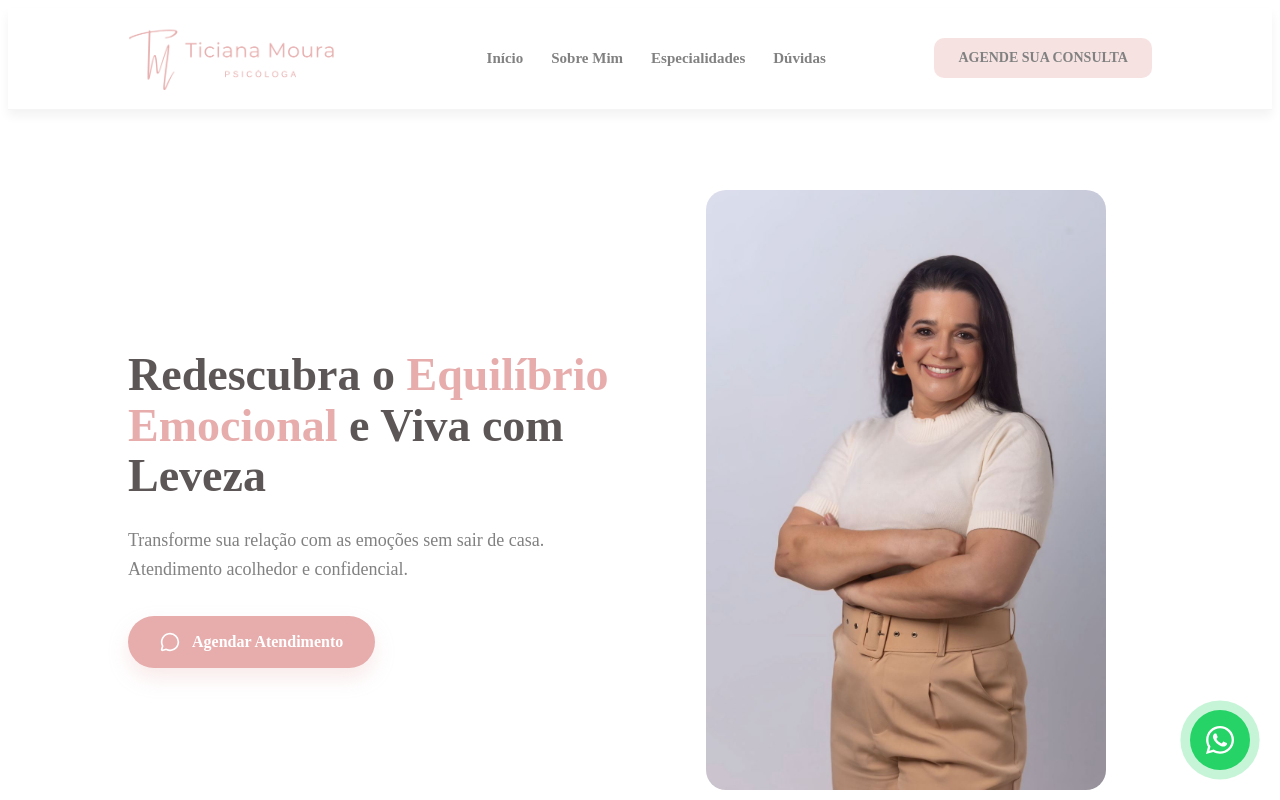
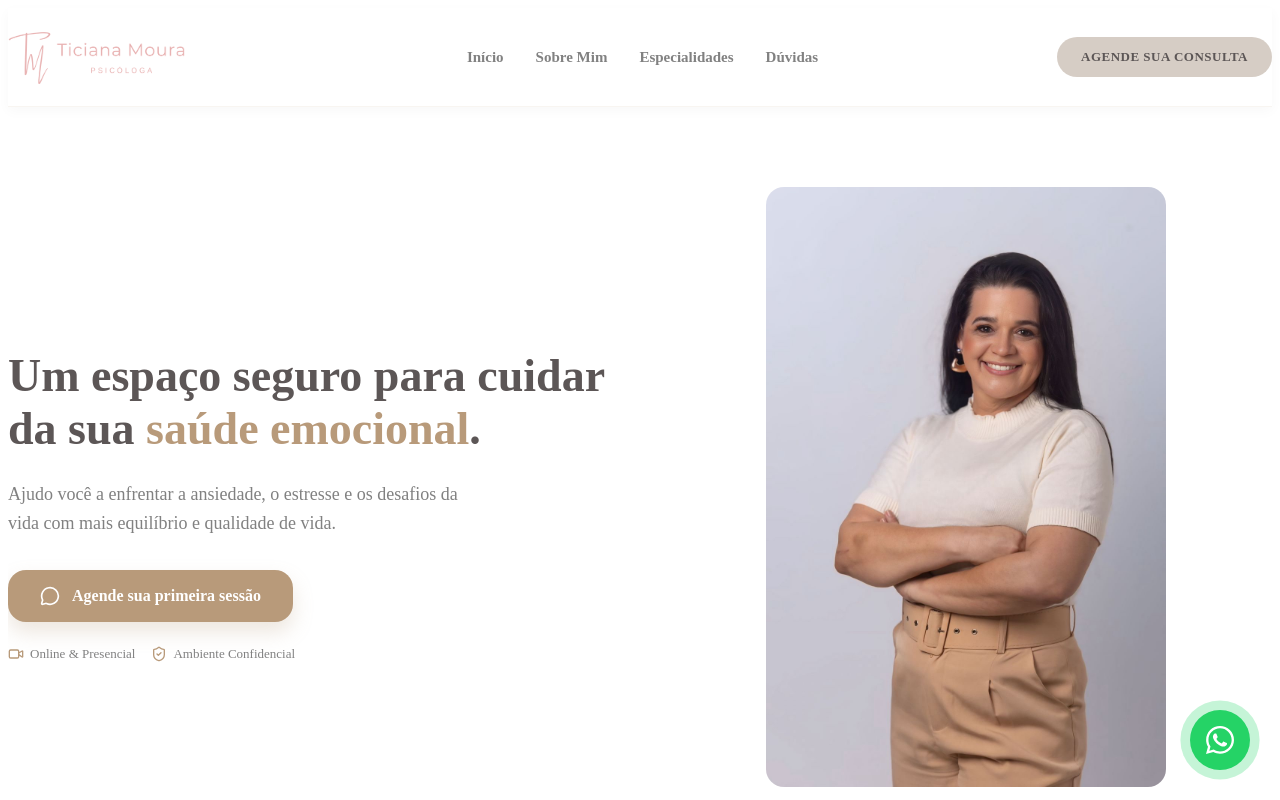
Before and after one commit to kauatorresfranca/ticiana-moura-psic, a React (Vite) app: page / in a window 1280 px wide. Shown: the top 800 px of the page. Built offline with nearby package versions, Linux system fonts and the light colour scheme; the HTML template or start-up script is replaced by a standard one.

Commit message:
feat: update styles across multiple sections for improved aesthetics and consistency; adjust background colors, paddings, and container widths

```diff
--- a/src/components/sections/about-me/styles.tsx
+++ b/src/components/sections/about-me/styles.tsx
@@ -3,10 +3,8 @@ import { breakpoints, colors } from '../../../../styles'
 
 export const AboutSection = styled.section`
   padding: 100px 0;
-  background-color: #fff;
 
   .container {
-    max-width: 1024px;
     margin: 0 auto;
     padding: 0 16px;
   }
--- a/src/components/sections/faq/styles.ts
+++ b/src/components/sections/faq/styles.ts
@@ -4,7 +4,6 @@ import { motion } from 'framer-motion'
 
 export const FAQSection = styled.section`
   padding: 100px 0;
-  background-color: #fff;
 
   .container {
     max-width: 800px;
--- a/src/components/sections/header/index.tsx
+++ b/src/components/sections/header/index.tsx
@@ -13,14 +13,16 @@ const Header = () => {
     'Dúvidas',
   ]
 
+  const handleLinkClick = () => {
+    setIsMenuOpen(false)
+  }
 
   return (
     <S.HeaderWrapper>
-
       <S.HeaderContainer>
         <div className="container content">
           <S.LogoContainer href="/">
-            <img src={logo} alt="Logo" />
+            <img src={logo} alt="Logo Psicóloga" />
           </S.LogoContainer>
 
           <S.Nav isOpen={isMenuOpen}>
@@ -29,6 +31,7 @@ const Header = () => {
                 <li key={item}>
                   <S.HeaderMenuItem
                     href={`#${item.toLowerCase().replace(' ', '-')}`}
+                    onClick={handleLinkClick}
                   >
                     {item}
                   </S.HeaderMenuItem>
@@ -38,12 +41,16 @@ const Header = () => {
           </S.Nav>
 
           <S.Actions>
-            <S.HeaderLink href='https://wa.me/+5582996727126?text=Olá, gostaria de agendar uma consulta.'>
+            <S.HeaderLink
+              href='https://wa.me/+5582996727126?text=Olá, gostaria de agendar uma consulta.'
+              target="_blank"
+              rel="noopener noreferrer"
+            >
               AGENDE SUA CONSULTA
             </S.HeaderLink>
 
-            <S.MobileMenu onClick={() => setIsMenuOpen(!isMenuOpen)}>
-              {isMenuOpen ? <X size={28} /> : <Menu size={28} />}
+            <S.MobileMenu onClick={() => setIsMenuOpen(!isMenuOpen)} aria-label="Menu">
+              {isMenuOpen ? <X size={26} /> : <Menu size={26} />}
             </S.MobileMenu>
           </S.Actions>
         </div>
--- a/src/components/sections/header/styles.ts
+++ b/src/components/sections/header/styles.ts
@@ -2,8 +2,14 @@ import styled, { keyframes } from 'styled-components'
 import { colors, breakpoints } from '../../../../styles'
 
 const slideIn = keyframes`
-  from { opacity: 0; transform: translateY(-20px); }
-  to { opacity: 1; transform: translateY(0); }
+  from {
+    opacity: 0;
+    transform: translateY(-15px);
+  }
+  to {
+    opacity: 1;
+    transform: translateY(0);
+  }
 `
 
 export const HeaderWrapper = styled.div`
@@ -11,56 +17,64 @@ export const HeaderWrapper = styled.div`
   position: sticky;
   top: 0;
   z-index: 1000;
-  box-shadow: 0 6px 10px rgba(0, 0, 0, 0.05);
+  box-shadow: 0 4px 12px rgba(0, 0, 0, 0.03);
 `
 
 export const HeaderContainer = styled.header`
-  background-color: #fff;
-  padding: 12px 0;
-  border-bottom: 1px solid #f5f5f5;
+  background-color: rgba(255, 255, 255, 0.95);
+  backdrop-filter: blur(8px);
+  -webkit-backdrop-filter: blur(8px);
+  border-bottom: 1px solid rgba(184, 154, 122, 0.1);
 
+  /* CORREÇÃO: O comportamento de grid flexível agora se limita à largura máxima do container */
   .content {
     display: flex;
     justify-content: space-between;
     align-items: center;
-    max-width: 1024px;
-    margin: 0 auto;
-    padding: 0 16px;
+    padding-top: 16px;
+    padding-bottom: 16px;
   }
 `
 
 export const LogoContainer = styled.a`
   display: flex;
+  align-items: center;
 
   img {
-    width: 210px;
+    width: 180px;
     height: auto;
+    object-fit: contain;
+
+    @media (max-width: ${breakpoints.mobile}) {
+      width: 150px;
+    }
   }
 `
 
 export const Nav = styled.nav<{ isOpen: boolean }>`
   ul {
     display: flex;
-    gap: 28px;
+    gap: 32px;
     list-style: none;
   }
 
-  @media (max-width: ${breakpoints.tablet}) {
+  @media (max-width: ${breakpoints.mobile}) {
     display: ${props => (props.isOpen ? 'flex' : 'none')};
     flex-direction: column;
     position: absolute;
     top: 100%;
     left: 0;
     width: 100%;
-    background: #fff;
-    padding: 40px 20px;
-    box-shadow: 0 10px 20px rgba(0,0,0,0.1);
-    animation: ${slideIn} 0.3s ease-out;
+    background: ${colors.white};
+    padding: 32px 24px;
+    box-shadow: 0 10px 25px rgba(0, 0, 0, 0.08);
+    border-bottom: 2px solid ${colors.primaryTransparent};
+    animation: ${slideIn} 0.25s ease-out;
 
     ul {
       flex-direction: column;
       align-items: center;
-      gap: 25px;
+      gap: 24px;
     }
   }
 `
@@ -71,7 +85,7 @@ export const HeaderMenuItem = styled.a`
   font-size: 15px;
   position: relative;
   padding-bottom: 4px;
-  transition: all 0.3s ease;
+  transition: color 0.3s ease;
   text-decoration: none;
 
   &::after {
@@ -79,6 +93,7 @@ export const HeaderMenuItem = styled.a`
     position: absolute;
     bottom: 0;
     left: 0;
+    width: 0;
     height: 2px;
     background-color: ${colors.primary};
     transition: width 0.3s ease;
@@ -86,33 +101,38 @@ export const HeaderMenuItem = styled.a`
 
   &:hover {
     color: ${colors.primary};
-    &::after { width: 100%; }
+
+    &::after {
+      width: 100%;
+    }
   }
 `
 
 export const Actions = styled.div`
   display: flex;
   align-items: center;
-  gap: 20px;
+  gap: 16px;
 `
 
 export const HeaderLink = styled.a`
   padding: 12px 24px;
   background-color: ${colors.primaryTransparent};
-  color: ${colors.text};
-  border-radius: 10px;
+  color: ${colors.title};
+  border-radius: 50px;
   text-decoration: none;
-  font-size: 14px;
+  font-size: 13px;
   font-weight: 700;
-  transition: all 0.4s ease-in-out;
+  letter-spacing: 0.5px;
+  transition: all 0.3s ease;
 
   &:hover {
     background-color: ${colors.primary};
-    color: #fff;
-    transform: scale(1.05);
+    color: ${colors.white};
+    transform: translateY(-2px);
+    box-shadow: 0 6px 12px ${colors.primary}30;
   }
 
-  @media (max-width: ${breakpoints.tablet}) {
+  @media (max-width: ${breakpoints.mobile}) {
     display: none;
   }
 `
@@ -123,8 +143,14 @@ export const MobileMenu = styled.button`
   border: none;
   cursor: pointer;
   color: ${colors.title};
+  padding: 4px;
+  transition: color 0.2s;
 
-  @media (max-width: ${breakpoints.tablet}) {
+  &:hover {
+    color: ${colors.primary};
+  }
+
+  @media (max-width: ${breakpoints.mobile}) {
     display: flex;
     align-items: center;
     justify-content: center;
--- a/src/components/sections/hero/index.tsx
+++ b/src/components/sections/hero/index.tsx
@@ -1,7 +1,7 @@
 import { motion } from 'framer-motion'
 import * as S from './styles'
 import HeroImage from '../../../assets/images/heroImage2.jpeg'
-import { MessageCircle } from 'lucide-react'
+import { MessageCircle, ShieldCheck, Video, ShieldAlert } from 'lucide-react'
 
 export const Hero = () => {
   return (
@@ -15,18 +15,32 @@ export const Hero = () => {
             viewport={{ once: true }}
           >
             <S.HeroTitle>
-              Redescubra o <span>Equilíbrio Emocional</span> e Viva com Leveza
+              Um espaço seguro para cuidar da sua <span>saúde emocional</span>.
             </S.HeroTitle>
             <S.HeroDescription>
-              Transforme sua relação com as emoções sem sair de casa. Atendimento acolhedor e confidencial.
+              Ajudo você a enfrentar a ansiedade, o estresse e os desafios da vida com mais equilíbrio e qualidade de vida.
             </S.HeroDescription>
+
             <S.HeroButton
               href="https://wa.me/+5582996727126?text=Oi, gostaria de agendar uma consulta."
               target="_blank"
+              rel="noopener noreferrer"
             >
               <MessageCircle size={20} />
-              Agendar Atendimento
+              Agende sua primeira sessão
             </S.HeroButton>
+
+            {/* Selos de conversão e segurança logo abaixo do CTA */}
+            <S.HeroBadges>
+              <div className="badge">
+                <Video size={16} />
+                <span>Online & Presencial</span>
+              </div>
+              <div className="badge">
+                <ShieldCheck size={16} />
+                <span>Ambiente Confidencial</span>
+              </div>
+            </S.HeroBadges>
           </motion.div>
 
           <S.ImageContainer
--- a/src/components/sections/hero/styles.ts
+++ b/src/components/sections/hero/styles.ts
@@ -3,14 +3,7 @@ import { colors, breakpoints } from '../../../../styles'
 
 export const HeroSection = styled.section`
   padding: 80px 0;
-  background-color: #fff;
   overflow: hidden;
-
-  .container {
-    max-width: 1024px;
-    margin: 0 auto;
-    padding: 0 16px;
-  }
 
   @media (max-width: ${breakpoints.tablet}) {
     padding: 40px 0;
@@ -20,7 +13,7 @@ export const HeroSection = styled.section`
 export const HeroContent = styled.div`
   display: grid;
   grid-template-columns: 1fr 1fr;
-  align-items: center;
+  align-items: center; /* CORREÇÃO: Alinha verticalmente os elementos de forma simétrica */
   gap: 40px;
 
   @media (max-width: ${breakpoints.tablet}) {
@@ -31,7 +24,7 @@ export const HeroContent = styled.div`
 
 export const HeroTitle = styled.h1`
   font-size: 46px;
-  line-height: 1.1;
+  line-height: 1.15;
   color: ${colors.title};
   font-weight: 800;
   margin-bottom: 24px;
@@ -41,7 +34,7 @@ export const HeroTitle = styled.h1`
   }
 
   @media (max-width: ${breakpoints.tablet}) {
-    font-size: 40px;
+    font-size: 32px;
   }
 `
 
@@ -53,7 +46,8 @@ export const HeroDescription = styled.p`
   max-width: 480px;
 
   @media (max-width: ${breakpoints.tablet}) {
-    margin: 0 auto 32px;
+    font-size: 16px;
+    margin: 0 auto 24px;
   }
 `
 
@@ -64,7 +58,7 @@ export const HeroButton = styled.a`
   background-color: ${colors.primary};
   color: #fff;
   padding: 16px 32px;
-  border-radius: 50px;
+  border-radius: 18px;
   font-weight: 700;
   font-size: 16px;
   text-decoration: none;
@@ -83,6 +77,32 @@ export const HeroButton = styled.a`
   }
 `
 
+export const HeroBadges = styled.div`
+  display: flex;
+  gap: 16px;
+  margin-top: 24px;
+  flex-wrap: wrap;
+
+  .badge {
+    display: flex;
+    align-items: center;
+    gap: 6px;
+    color: ${colors.text};
+    font-size: 13px;
+    font-weight: 500;
+
+    svg {
+      color: ${colors.primary};
+    }
+  }
+
+  @media (max-width: ${breakpoints.tablet}) {
+    justify-content: center;
+    gap: 12px;
+    margin-top: 20px;
+  }
+`
+
 export const ImageContainer = styled.div`
   position: relative;
   display: flex;
@@ -92,19 +112,14 @@ export const ImageContainer = styled.div`
     width: 100%;
     max-width: 400px;
     height: auto;
-    border-radius: 20px;
+    border-radius: 18px;
   }
 
-  /* Detalhe decorativo sutil atrás da imagem, como na Ótica */
-  &::before {
-    content: '';
-    position: absolute;
-    top: -20px;
-    right: -20px;
-    width: 100px;
-    height: 100px;
-    background-color: ${colors.primaryTransparent};
-    border-radius: 50%;
-    z-index: -1;
+  @media (max-width: ${breakpoints.tablet}) {
+    grid-row: 1;
+
+    img {
+      max-width: 280px;
+    }
   }
 `
--- a/src/components/sections/pain-points/styles.ts
+++ b/src/components/sections/pain-points/styles.ts
@@ -3,10 +3,8 @@ import { breakpoints, colors } from '../../../../styles'
 
 export const PainPointsSection = styled.section`
   padding: 80px 0;
-  background-color: #fcfcfc;
 
   .container {
-    max-width: 1024px;
     margin: 0 auto;
     padding: 0 16px;
   }
--- a/src/components/sections/testimonials/styles.ts
+++ b/src/components/sections/testimonials/styles.ts
@@ -3,7 +3,6 @@ import { breakpoints, colors } from '../../../../styles'
 
 export const TestimonialsSection = styled.section`
   padding: 100px 0;
-  background-color: #fff;
 
   .container {
     max-width: 1140px;
--- a/src/components/sections/treatments/styles.ts
+++ b/src/components/sections/treatments/styles.ts
@@ -3,10 +3,8 @@ import { breakpoints, colors } from '../../../../styles'
 
 export const TreatmentsSection = styled.section`
   padding: 100px 0;
-  background-color: #fcfcfc;
 
   .container {
-    max-width: 1024px;
     margin: 0 auto;
     padding: 0 16px;
   }
@@ -60,7 +58,7 @@ export const TreatmentsList = styled.div`
 export const TreatmentItem = styled.div`
   background-color: #fff;
   padding: 40px 24px;
-  border-radius: 20px;
+  border-radius: 18px;
   display: flex;
   flex-direction: column;
   align-items: center;
--- a/styles.ts
+++ b/styles.ts
@@ -1,10 +1,9 @@
 import { createGlobalStyle } from "styled-components";
 
-
 export const colors = {
-  primary: "#e7adad",
-  primaryTransparent: "rgba(231, 173, 173, 0.35)",
-  background: "#f9f9f9",
+  primary: "#B89A7A",
+  primaryTransparent: "rgba(139, 111, 90, 0.35)",
+  background: "#F5F1EB",
   title: "#5c5656",
   text: "#818181",
   white: "#ffffff"
@@ -14,25 +13,27 @@ export const breakpoints = {
   mobile: "768px",
   tablet: "1024px",
   desktop: "1200px",
-}
+};
 
 export const GlobalStyle = createGlobalStyle`
   * {
     box-sizing: border-box;
     margin: 0;
     padding: 0;
-    font-family: montserrat, sans-serif;
+    font-family: 'Montserrat', sans-serif;
     scroll-behavior: smooth;
   }
 
   body {
     background-color: ${colors.background};
+    color: ${colors.text};
+    -webkit-font-smoothing: antialiased;
   }
 
   .container {
     max-width: 1250px;
+    width: 100%;
     margin: 0 auto;
-  }
-
+    padding: 0 24px; /* Garante um espaçamento seguro nas laterais em telas menores */
   }
 `;
```
